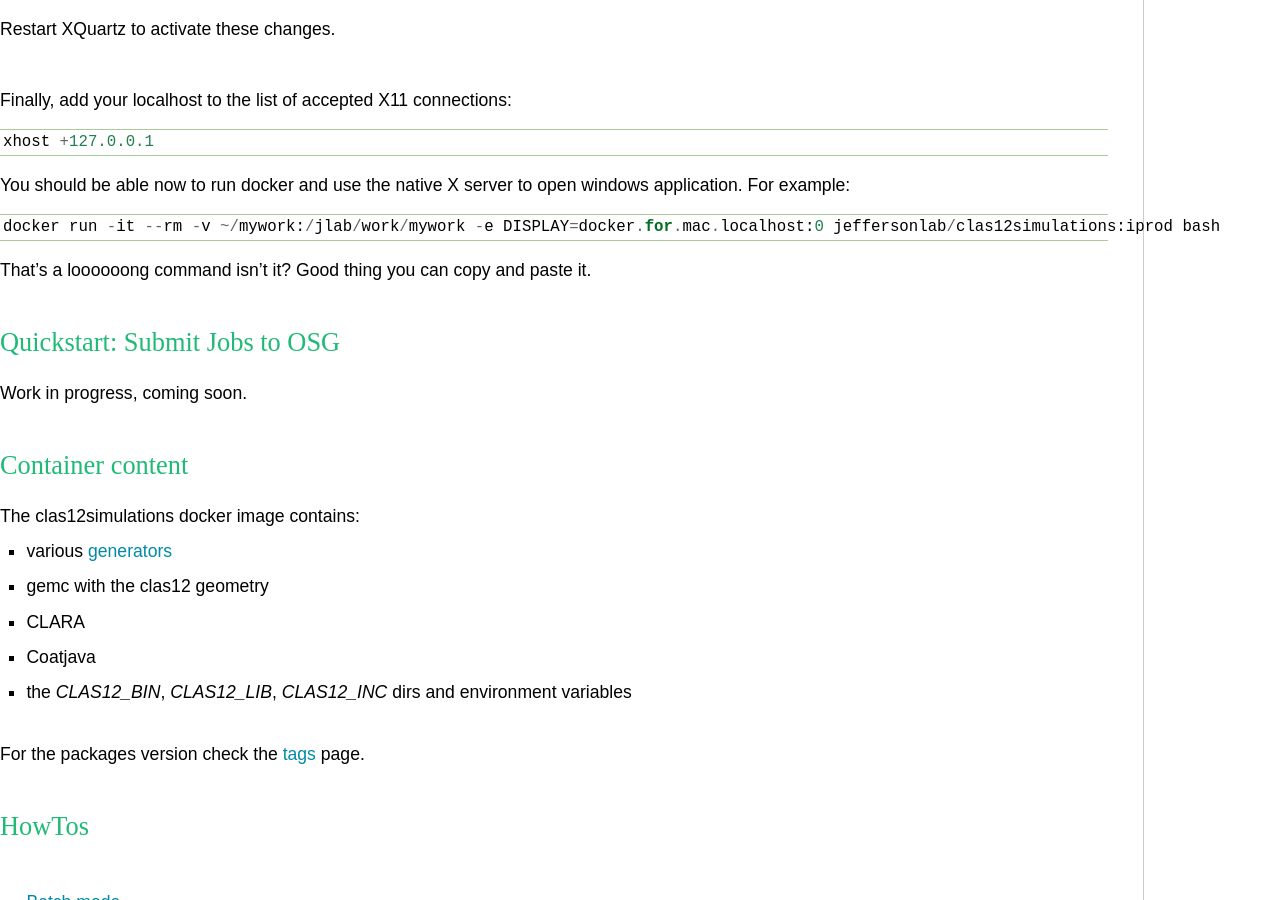
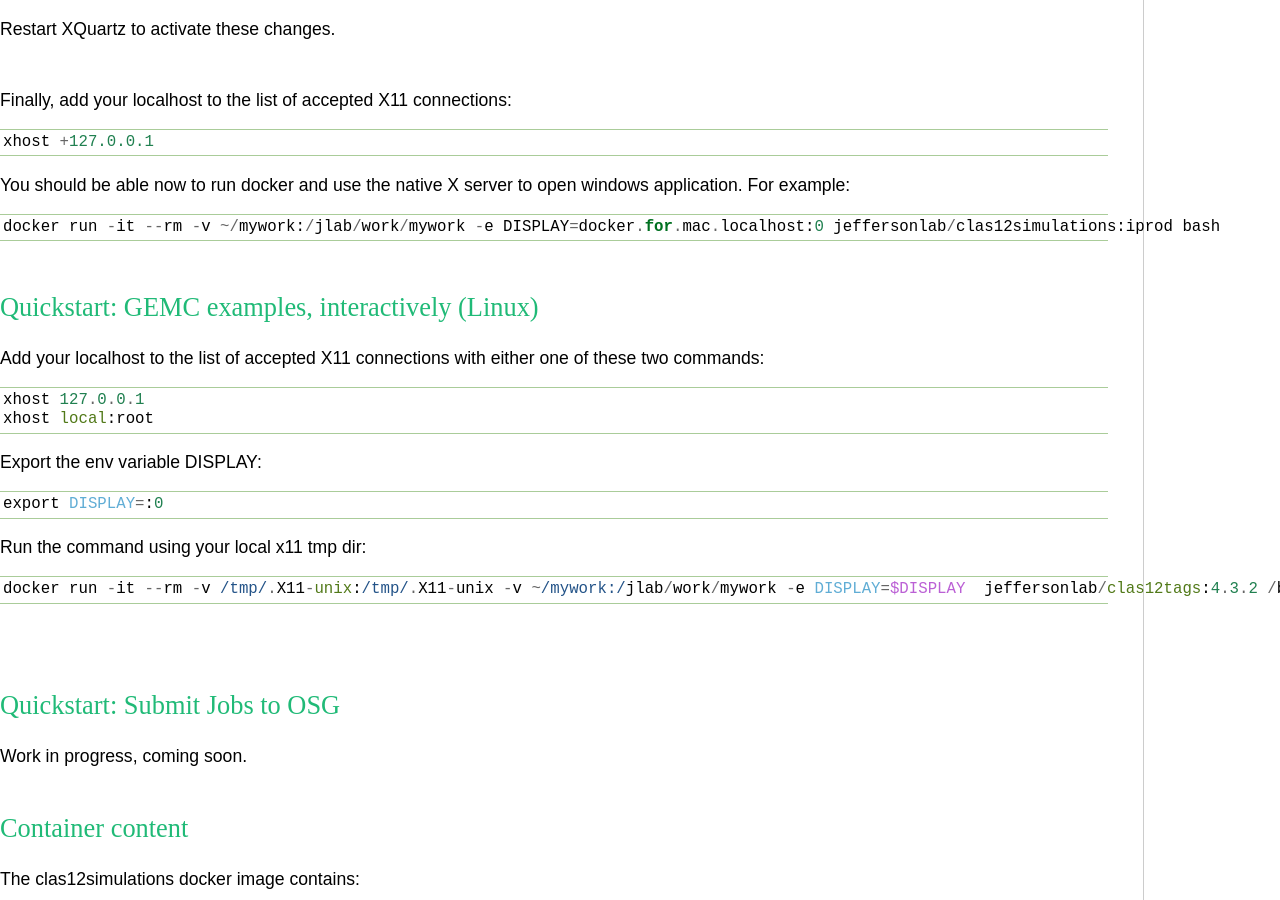
Before and after one commit to JeffersonLab/clas12container, a Sphinx documentation site: the page built from htmlDoc/source/index.rst, in a window 1280 px wide and 900 px high, scrolled down 980 px. Built offline with Sphinx 7.4.7, drawn with Linux system fonts in a browser that asks for light colours.

Commit message:
added linux interactive commands

```diff
--- a/htmlDoc/source/index.rst
+++ b/htmlDoc/source/index.rst
@@ -66,7 +66,32 @@ You should be able now to run docker and use the native X server to open windows
 
  docker run -it --rm -v ~/mywork:/jlab/work/mywork -e DISPLAY=docker.for.mac.localhost:0 jeffersonlab/clas12simulations:iprod bash
 
-That's a loooooong command isn't it? Good thing you can copy and paste it.
+|br|
+
+
+Quickstart: GEMC examples, interactively (Linux)
+================================================
+
+Add your localhost to the list of accepted X11 connections with either one of these two commands:
+
+.. code-block:: ruby
+
+ xhost 127.0.0.1
+ xhost local:root
+
+Export the env variable DISPLAY:
+
+.. code-block:: ruby
+
+ export DISPLAY=:0
+
+Run the command using your local x11 tmp dir:
+
+.. code-block:: ruby
+
+ docker run -it --rm -v /tmp/.X11-unix:/tmp/.X11-unix -v ~/mywork:/jlab/work/mywork -e DISPLAY=$DISPLAY  jeffersonlab/clas12tags:4.3.2 /bin/bash
+
+|br|
 
 
 
```
